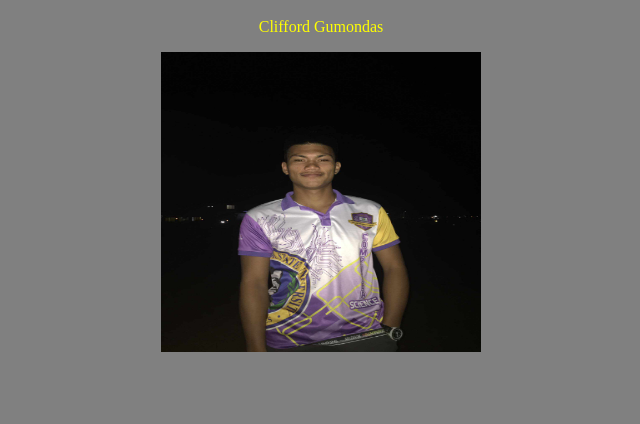
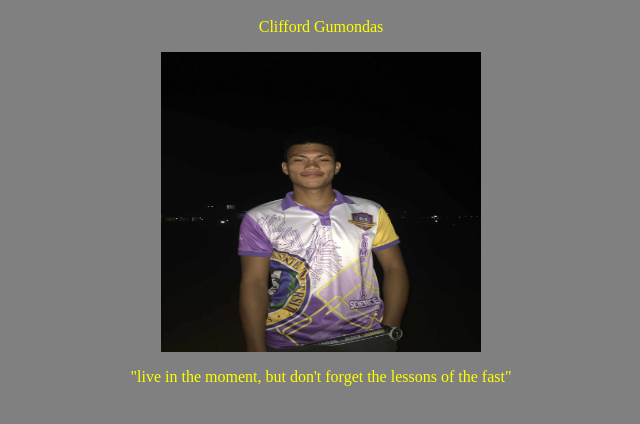
Before and after one commit to gumondascliford/gumondasclif, a plain HTML site: page index.html in a window 1280 px wide. Shown: the part 48-472 px from the top of the page, without its empty margins (319-959 px from the left). Drawn offline with Linux system fonts and the light colour scheme.

Commit message:
Update index.html

```diff
--- a/index.html
+++ b/index.html
@@ -18,7 +18,7 @@ p {
 <p> Clifford Gumondas</p>
  <p style = "color:red;">
  <img src="images/poy.jpg" width="320" height="300">
- <p></p>
+ <p>"live in the moment, but don't forget the lessons of the fast"</p>
 
  </center>
   </body>
```
